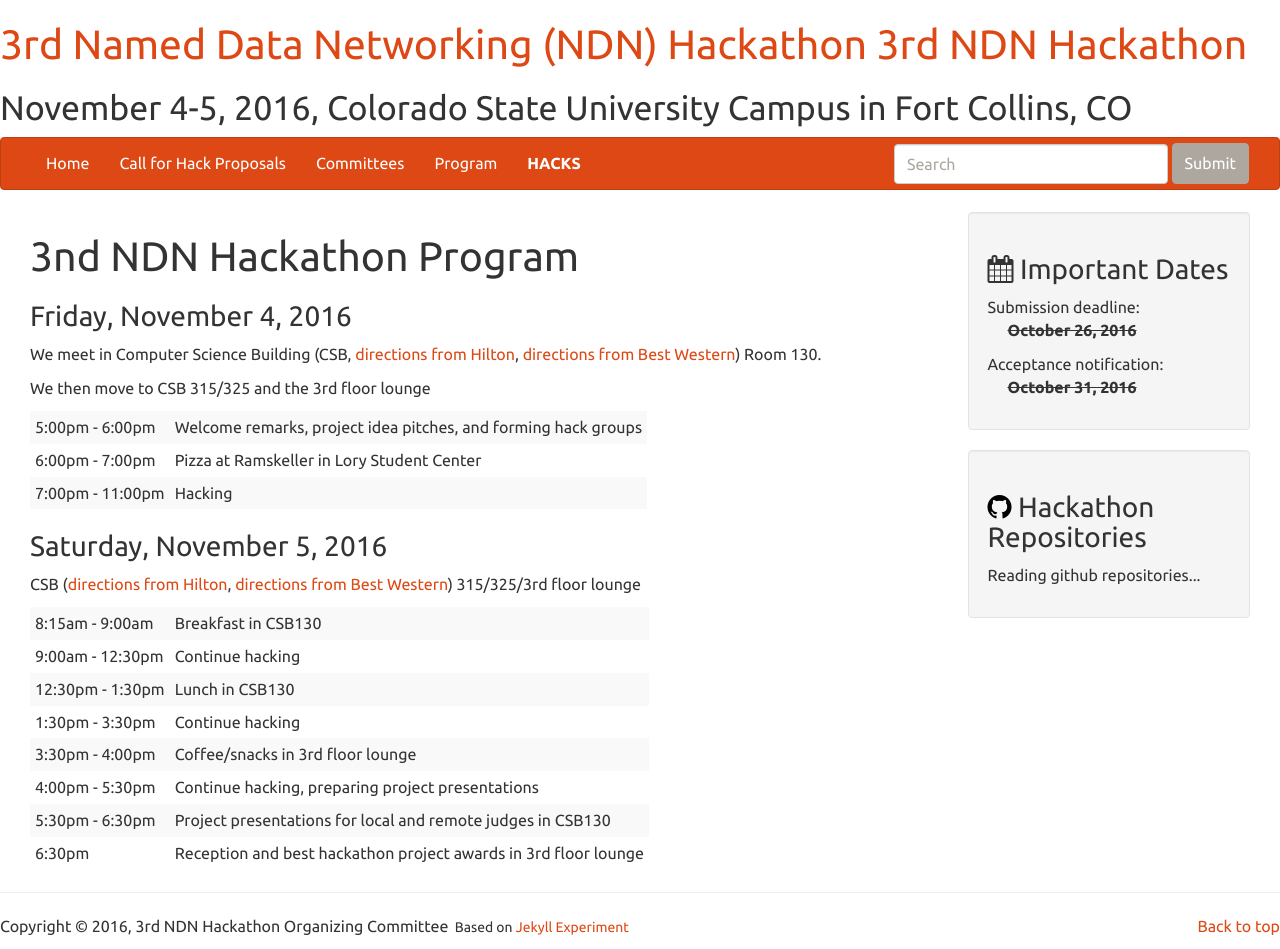
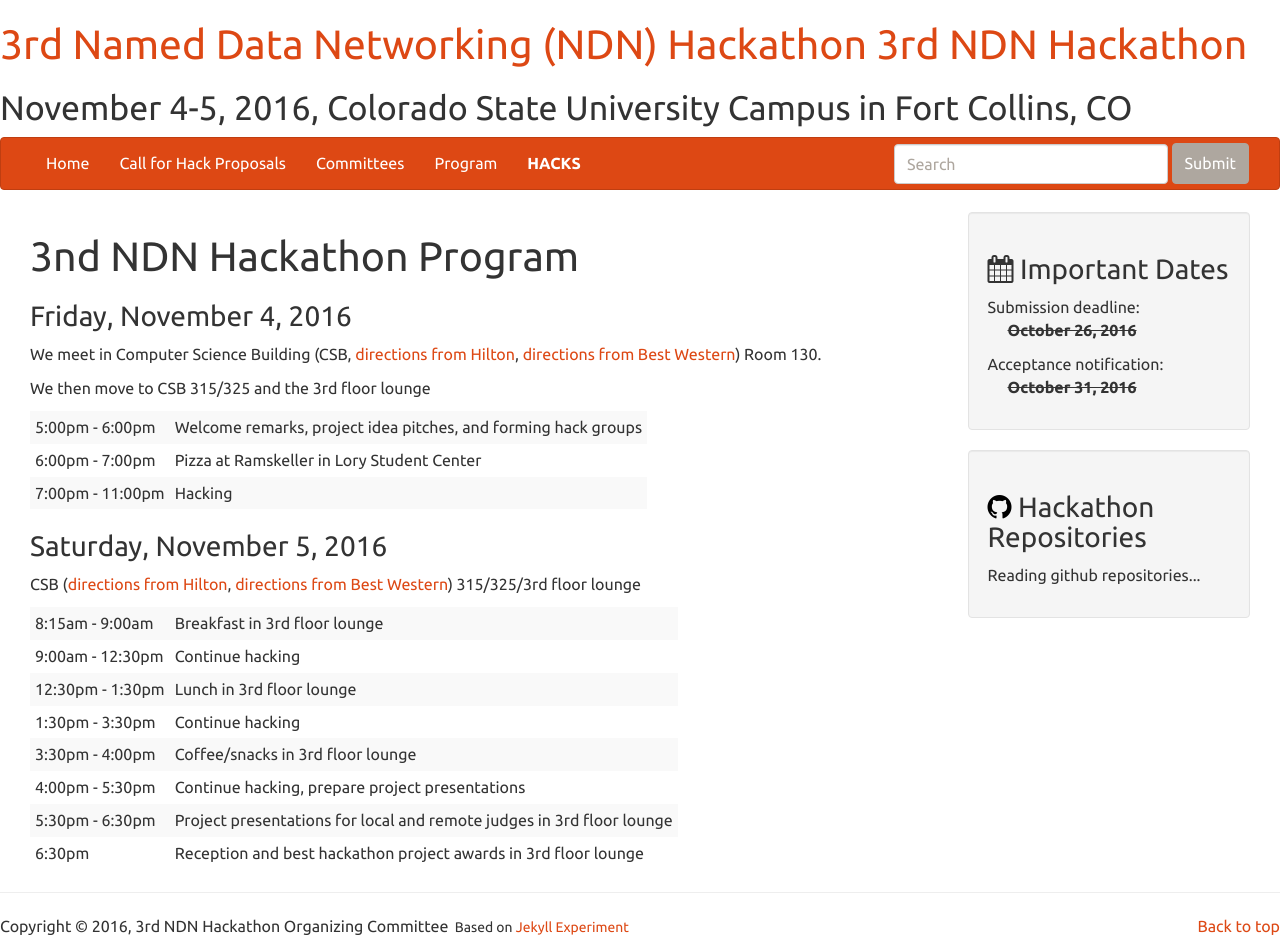
Before and after one commit to 3rd-ndn-hackathon/3rd-ndn-hackathon.github.io, a Jekyll site: the page built from program.md, in a window 1280 px wide. Built offline with Jekyll 4.4.1, drawn with Linux system fonts in a browser that asks for light colours; comment, search, counter and statistics services are not loaded.

Commit message:
Update program.md

```diff
--- a/program.md
+++ b/program.md
@@ -23,11 +23,11 @@ We then move to CSB 315/325 and the 3rd floor lounge
 CSB ([directions from Hilton](https://goo.gl/maps/TqmjQFrAyNA2){: target="_blank"}, [directions from Best Western](https://goo.gl/maps/yj6ppE1p9Yq){: target="_blank"}) 315/325/3rd floor lounge
 
 {:.table-condensed .table-striped .table-hover .program}
-8:15am - 9:00am | Breakfast in CSB130
+8:15am - 9:00am | Breakfast in 3rd floor lounge
 9:00am - 12:30pm | Continue hacking
-12:30pm - 1:30pm | Lunch in CSB130
+12:30pm - 1:30pm | Lunch in 3rd floor lounge
 1:30pm - 3:30pm | Continue hacking
 3:30pm - 4:00pm | Coffee/snacks in 3rd floor lounge
-4:00pm - 5:30pm | Continue hacking, preparing project presentations
-5:30pm - 6:30pm | Project presentations for local and remote judges in CSB130
+4:00pm - 5:30pm | Continue hacking, prepare project presentations
+5:30pm - 6:30pm | Project presentations for local and remote judges in 3rd floor lounge
 6:30pm | Reception and best hackathon project awards in 3rd floor lounge
```
